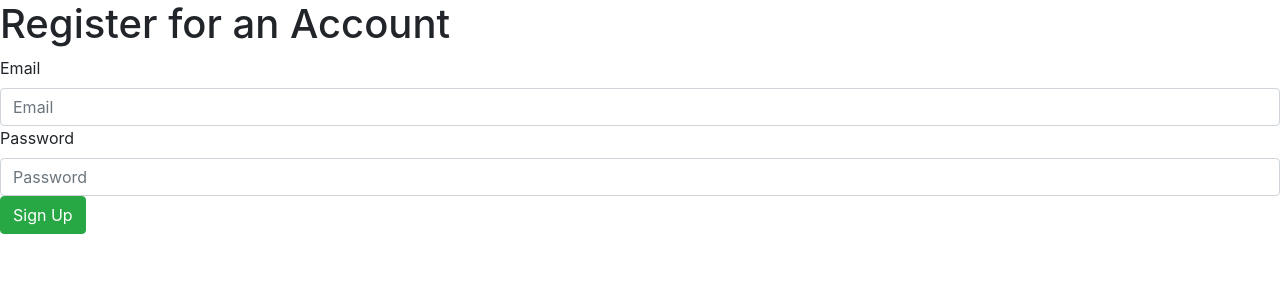
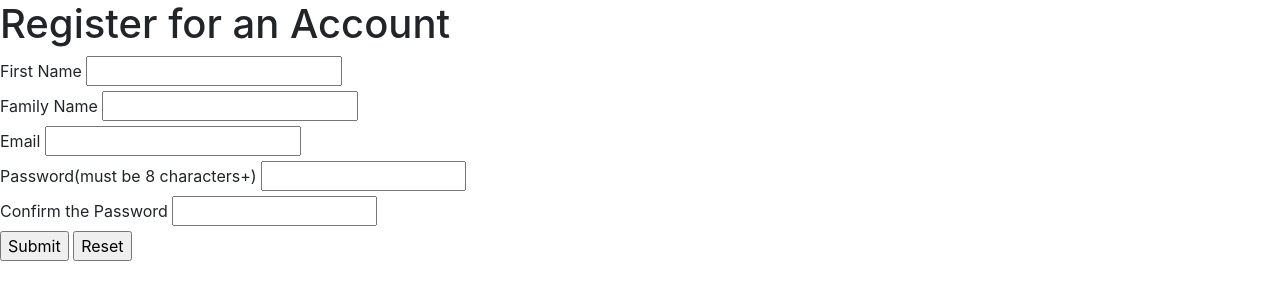
Before and after one commit to ArchDiver/FlaskAPI, a Flask app: template flask_api/templates/register.html in a window 1280 px wide. Shown: the part 56-356 px from the top of the page. Run offline with Flask 2, Linux system fonts and the light colour scheme; the template is opened without the code that fills it: values that come from a table or form of the project are taken from there, others are empty; some libraries are stand-ins or nearby versions.

Commit message:
debugging

```diff
--- a/flask_api/models.py
+++ b/flask_api/models.py
@@ -61,4 +61,4 @@ def set_password(self, password):
     return self.pw_hash
 
 def __repr__(self):
-    return F' {self.name} has been created successfully.'
+    return f' {self.name} has been created successfully.'
--- a/flask_api/templates/register.html
+++ b/flask_api/templates/register.html
@@ -3,8 +3,25 @@
 {% block content %}
     <div>
         <h1>Register for an Account</h1>
-        <!--Signup form which comes from the flask route-->
-        <form action="" method="POST">
+        <form action="">
+            <label for="firstname">First Name</label>
+                <input type="text" id="name"><br>
+            <label for="familyname">Family Name</label>
+                <input type="text" id="name"><br>
+            <label for="email">Email</label>
+                <input type="email" id="email"><br>
+            <label for="password1">Password(must be 8 characters+)</label>
+                <input type="password" id="password1" minlength="8" size="15"><br>
+            <label for="password2">Confirm the Password</label>
+                <input type="password" id="password2" minlength="8" size="15"><br>
+            <input type="submit" value="Submit">
+            <input type="reset" value="Reset">
+        </form>
+
+
+
+        <!-- Signup form which comes from the flask route -->
+        <!-- <form action="" method="POST">
             {{ form.hidden_tag() }}
             <div class="form-group">
                 <fieldset>
@@ -24,8 +41,9 @@
                     {{ form.confirm_pass(class='form-control', placeholder='Confirm Password') }}
                 </fieldset>
                 {{ form.submit(class='btn btn-success') }}
+
             </div>
-        </form>
+        </form>       -->
     </div>
 
 {% endblock content %}
```
